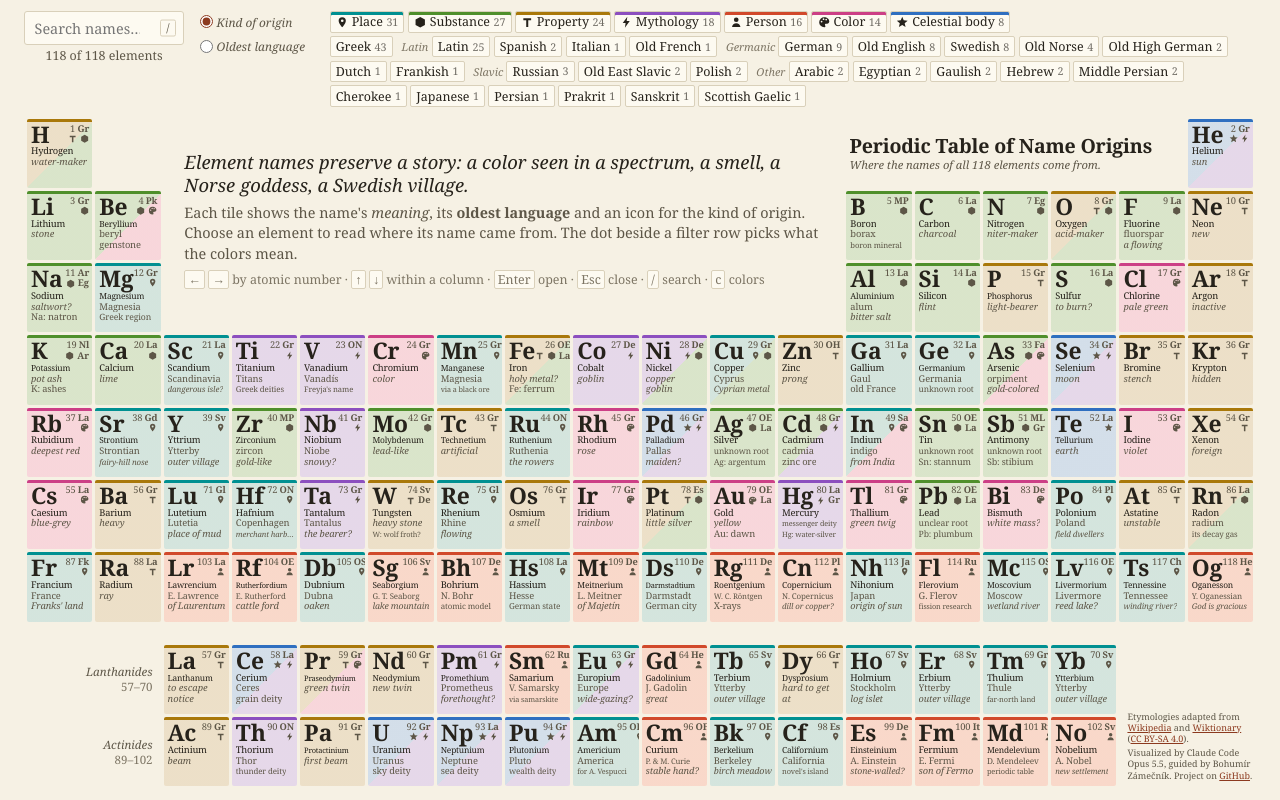
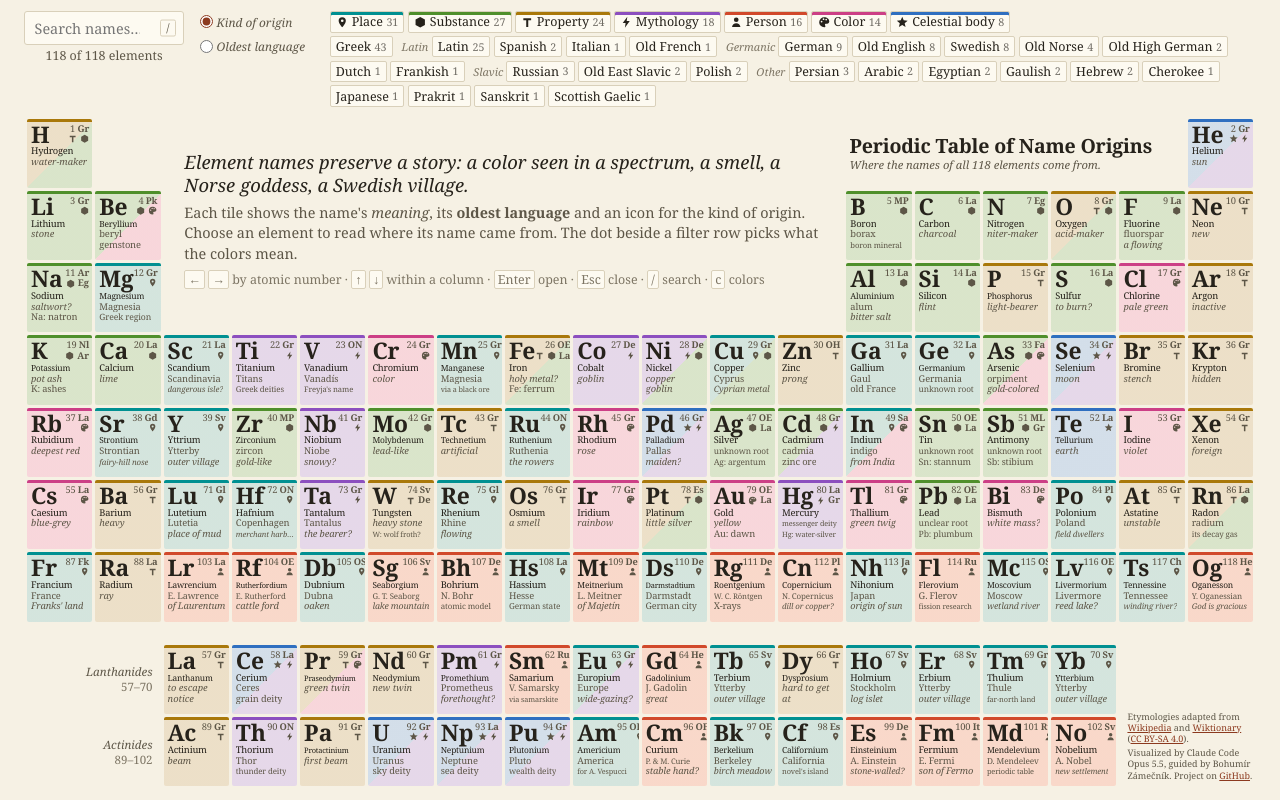
Before and after one commit to bzamecnik/periodic-table-etymology, a Preact app: page / in a window 1280 px wide. Built offline with nearby package versions, Linux system fonts and the light colour scheme.

Commit message:
Merge the filters of the stages of Persian
Old and Middle Persian filter as Persian, while the tiles and routes keep
the exact language. This makes room for Sanskrit.

Co-Authored-By: Claude Opus 5.5 <noreply@anthropic.com>

```diff
--- a/src/data/vocabulary.ts
+++ b/src/data/vocabulary.ts
@@ -33,7 +33,7 @@ export const FAMILY_LABELS: Record<Family, string> = {
  * Known languages: name -> family and a short code for the tiles. Reconstructed
  * ones may appear on a route, but never as the oldest language of a tile, because
  * sooner or later nearly every word would end up in Proto-Indo-European. The
- * later stages of a language can share the filter of the language itself.
+ * stages of a language can share one filter.
  */
 export const LANGUAGES: Record<string, { family: Family; code: string; reconstructed?: boolean; filterAs?: string }> = {
   Greek: { family: 'Greek', code: 'Gr' },
@@ -73,8 +73,8 @@ export const LANGUAGES: Record<string, { family: Family; code: string; reconstru
   Japanese: { family: 'Other', code: 'Ja' },
   Pali: { family: 'Other', code: 'Pi' },
   Persian: { family: 'Other', code: 'Fa' },
-  'Middle Persian': { family: 'Other', code: 'MP' },
-  'Old Persian': { family: 'Other', code: 'OP' },
+  'Middle Persian': { family: 'Other', code: 'MP', filterAs: 'Persian' },
+  'Old Persian': { family: 'Other', code: 'OP', filterAs: 'Persian' },
   Prakrit: { family: 'Other', code: 'Pk' },
   'Proto-Indo-European': { family: 'Other', code: 'PIE', reconstructed: true },
   Sanskrit: { family: 'Other', code: 'Sa' },
```
Also changed, not shown: 1 other file (tests, documents, lock files or other folders).
